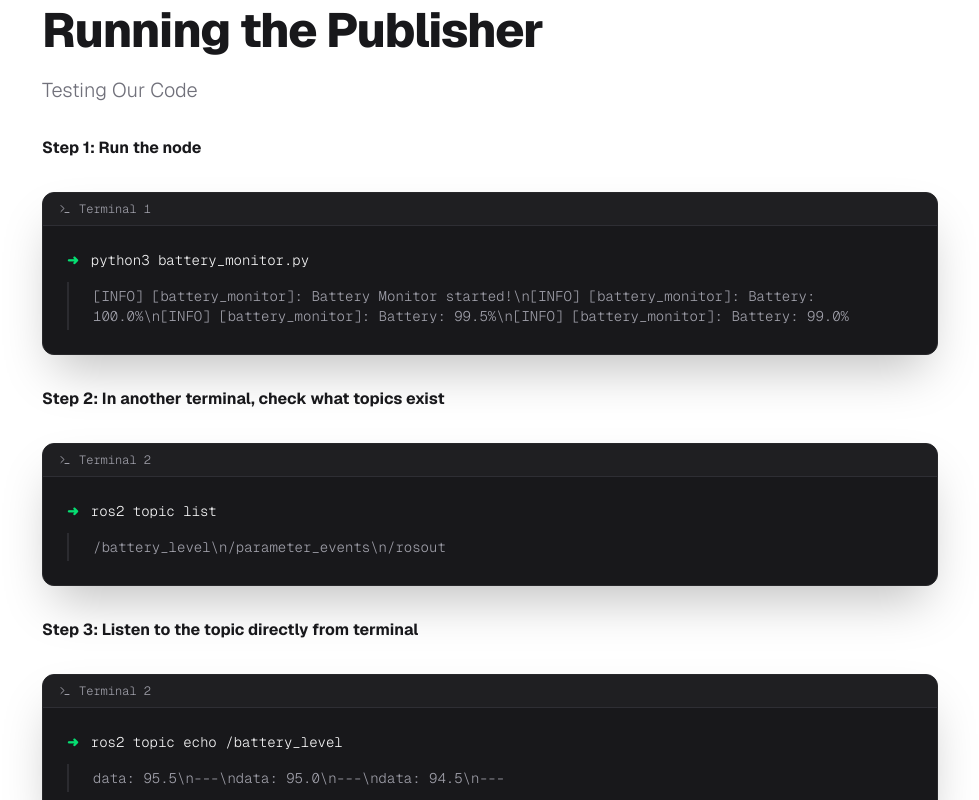
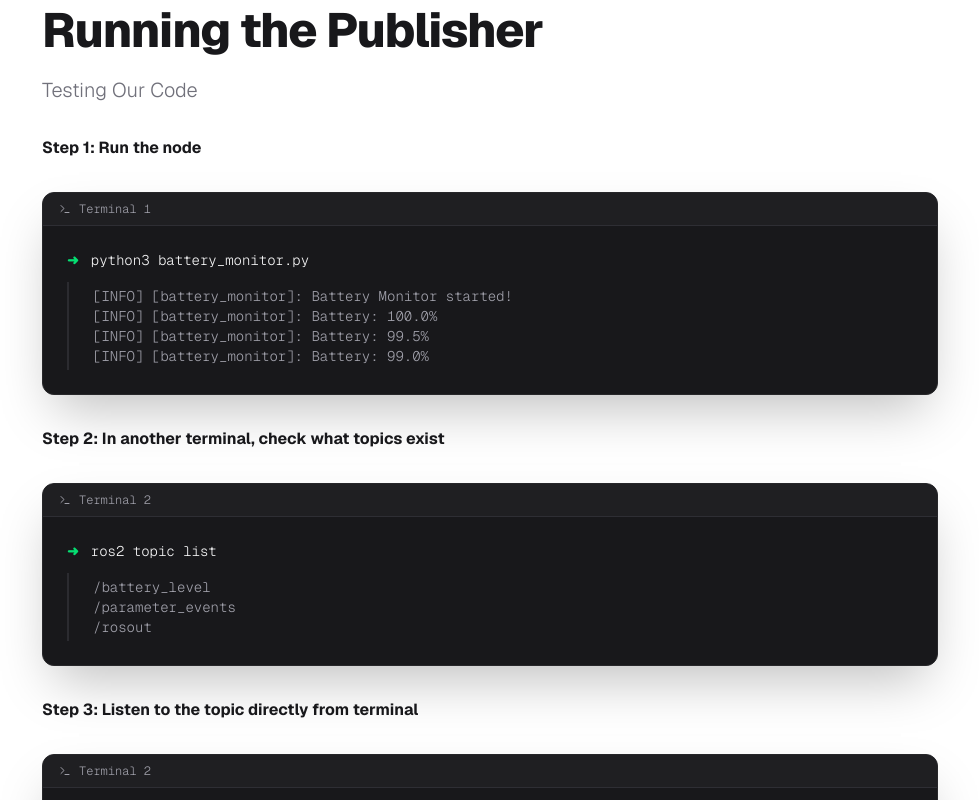
Before and after one commit to sadiqsaidu/ros_course, a Next.js app: page /lectures/2 in a window 1280 px wide. Shown: the part 11200-12000 px from the top of the page, without its empty margins (294-1273 px from the left). Built offline with nearby package versions, Linux system fonts and the light colour scheme.

Commit message:
minor mods

```diff
--- a/src/app/lectures/2/page.tsx
+++ b/src/app/lectures/2/page.tsx
@@ -703,7 +703,10 @@ if __name__ == '__main__':
               <h4 className="font-bold text-zinc-900 mb-3">Step 1: Run the node</h4>
               <TerminalBlock
                 command="python3 battery_monitor.py"
-                output="[INFO] [battery_monitor]: Battery Monitor started!\n[INFO] [battery_monitor]: Battery: 100.0%\n[INFO] [battery_monitor]: Battery: 99.5%\n[INFO] [battery_monitor]: Battery: 99.0%"
+                output={`[INFO] [battery_monitor]: Battery Monitor started!
+[INFO] [battery_monitor]: Battery: 100.0%
+[INFO] [battery_monitor]: Battery: 99.5%
+[INFO] [battery_monitor]: Battery: 99.0%`}
                 title="Terminal 1"
               />
             </div>
@@ -712,7 +715,9 @@ if __name__ == '__main__':
               <h4 className="font-bold text-zinc-900 mb-3">Step 2: In another terminal, check what topics exist</h4>
               <TerminalBlock
                 command="ros2 topic list"
-                output="/battery_level\n/parameter_events\n/rosout"
+                output={`/battery_level
+/parameter_events
+/rosout`}
                 title="Terminal 2"
               />
             </div>
@@ -721,7 +726,12 @@ if __name__ == '__main__':
               <h4 className="font-bold text-zinc-900 mb-3">Step 3: Listen to the topic directly from terminal</h4>
               <TerminalBlock
                 command="ros2 topic echo /battery_level"
-                output="data: 95.5\n---\ndata: 95.0\n---\ndata: 94.5\n---"
+                output={`data: 95.5
+---
+data: 95.0
+---
+data: 94.5
+---`}
                 title="Terminal 2"
               />
             </div>
@@ -839,14 +849,20 @@ if __name__ == '__main__':
             <div>
               <TerminalBlock
                 command="python3 battery_monitor.py"
-                output="[INFO] [battery_monitor]: Battery Monitor started!\n[INFO] [battery_monitor]: Battery: 100.0%\n[INFO] [battery_monitor]: Battery: 99.5%\n[INFO] [battery_monitor]: Battery: 99.0%"
+                output={`[INFO] [battery_monitor]: Battery Monitor started!
+[INFO] [battery_monitor]: Battery: 100.0%
+[INFO] [battery_monitor]: Battery: 99.5%
+[INFO] [battery_monitor]: Battery: 99.0%`}
                 title="Terminal 1: Publisher"
               />
             </div>
             <div>
               <TerminalBlock
                 command="python3 dashboard.py"
-                output="[INFO] [dashboard]: Dashboard started! Waiting for data...\n[INFO] [dashboard]: Battery: 99.5% [OK]\n[INFO] [dashboard]: Battery: 99.0% [OK]\n[INFO] [dashboard]: Battery: 98.5% [OK]"
+                output={`[INFO] [dashboard]: Dashboard started! Waiting for data...
+[INFO] [dashboard]: Battery: 99.5% [OK]
+[INFO] [dashboard]: Battery: 99.0% [OK]
+[INFO] [dashboard]: Battery: 98.5% [OK]`}
                 title="Terminal 2: Subscriber"
               />
             </div>
@@ -949,19 +965,25 @@ if __name__ == '__main__':
             <div className="p-4 bg-zinc-50 rounded-lg">
               <h4 className="font-bold text-zinc-900 mb-2">ros2 topic list</h4>
               <p className="text-zinc-600 text-sm mb-2">Show all active topics</p>
-              <TerminalBlock command="ros2 topic list" output="/battery_level\n/parameter_events\n/rosout" />
+              <TerminalBlock command="ros2 topic list" output={`/battery_level
+/parameter_events
+/rosout`} />
             </div>
 
             <div className="p-4 bg-zinc-50 rounded-lg">
               <h4 className="font-bold text-zinc-900 mb-2">ros2 topic info &lt;topic&gt;</h4>
               <p className="text-zinc-600 text-sm mb-2">Get details about a topic</p>
-              <TerminalBlock command="ros2 topic info /battery_level" output="Type: std_msgs/msg/Float32\nPublisher count: 1\nSubscription count: 2" />
+              <TerminalBlock command="ros2 topic info /battery_level" output={`Type: std_msgs/msg/Float32
+Publisher count: 1
+Subscription count: 2`} />
             </div>
 
             <div className="p-4 bg-zinc-50 rounded-lg">
               <h4 className="font-bold text-zinc-900 mb-2">ros2 topic echo &lt;topic&gt;</h4>
               <p className="text-zinc-600 text-sm mb-2">Subscribe and print messages from terminal</p>
-              <TerminalBlock command="ros2 topic echo /battery_level" output="data: 85.5\n---\ndata: 85.0" />
+              <TerminalBlock command="ros2 topic echo /battery_level" output={`data: 85.5
+---
+data: 85.0`} />
             </div>
 
             <div className="p-4 bg-zinc-50 rounded-lg">
```
